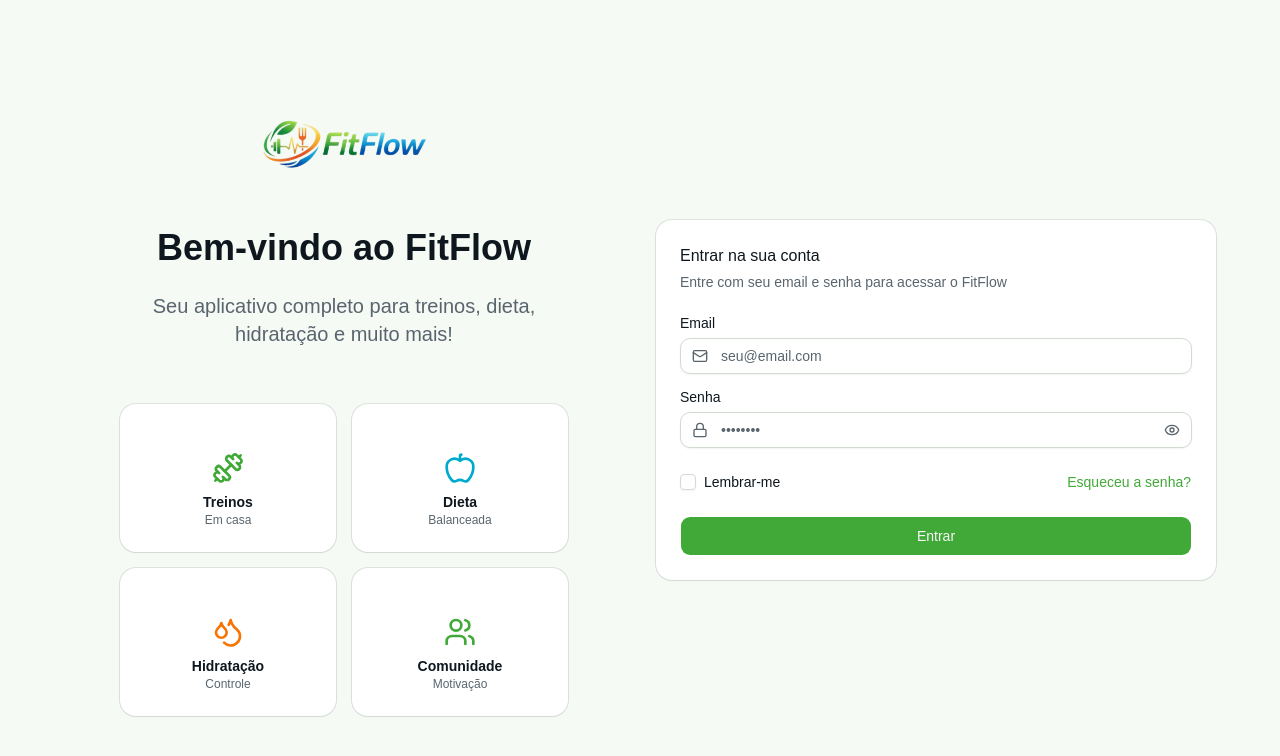
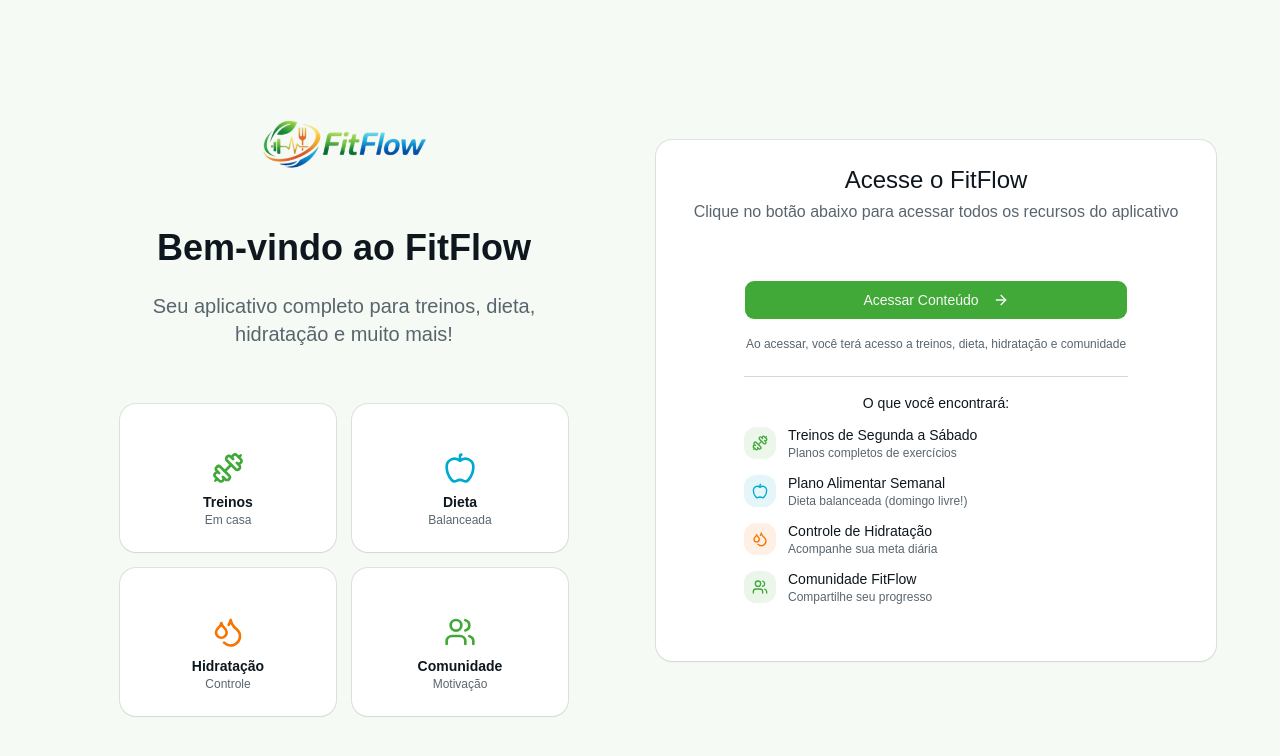
Before and after one commit to Diegoevieira/fitflow, a React (Vite) app: page /login in a window 1280 px wide. Shown: the top 756 px of the page. Built offline with nearby package versions, Linux system fonts and the light colour scheme.

Commit message:
Version 1770174759768 - Auto backup

```diff
--- a/src/contexts/AuthContext.tsx
+++ b/src/contexts/AuthContext.tsx
@@ -30,8 +30,21 @@
   useEffect(() => {
     // Verificar se usuário está autenticado ao carregar
     const checkAuth = () => {
-      const authData = localStorage.getItem('fitflow_auth')
-      if (authData) {
+      let authData = localStorage.getItem('fitflow_auth')
+
+      // Se não há usuário autenticado, criar um usuário padrão
+      if (!authData) {
+        const defaultUser: User = {
+          id: 'default-user-001',
+          name: 'Usuário',
+          email: 'usuario@fitflow.com',
+          plan: 'Premium',
+          subscriptionStatus: 'active'
+        }
+        localStorage.setItem('fitflow_auth', JSON.stringify(defaultUser))
+        localStorage.setItem('fitflow_authenticated', 'true')
+        setUser(defaultUser)
+      } else {
         try {
           const userData = JSON.parse(authData)
           setUser(userData)
--- a/src/pages/Login.tsx
+++ b/src/pages/Login.tsx
@@ -1,76 +1,22 @@
 import { useState } from 'react'
 import { useNavigate } from 'react-router-dom'
-import { useAuth } from '@/contexts/AuthContext'
 import { Card, CardContent, CardHeader, CardTitle, CardDescription } from '@/components/ui/card'
 import { Button } from '@/components/ui/button'
-import { Input } from '@/components/ui/input'
-import { Label } from '@/components/ui/label'
-import { Checkbox } from '@/components/ui/checkbox'
-import { Mail, Lock, Eye, EyeOff, Dumbbell, Apple, Droplets, Users } from 'lucide-react'
-import { toast } from 'sonner'
+import { Dumbbell, Apple, Droplets, Users, ArrowRight } from 'lucide-react'
 
 export function Login() {
   const navigate = useNavigate()
-  const { login } = useAuth()
-  const [showPassword, setShowPassword] = useState(false)
-  const [rememberMe, setRememberMe] = useState(false)
-  const [email, setEmail] = useState('')
-  const [password, setPassword] = useState('')
   const [isLoading, setIsLoading] = useState(false)
 
-  const handleLogin = async (e: React.FormEvent) => {
-    e.preventDefault()
-
-    if (!email || !password) {
-      toast.error('Preencha todos os campos')
-      return
-    }
-
+  const handleAccess = () => {
     setIsLoading(true)
 
-    // Usar o contexto de autenticação
-    const success = await login(email, password)
-
-    if (success) {
-      if (rememberMe) {
-        localStorage.setItem('fitflow_remember', 'true')
-      }
-
-      // Verificar se é primeira vez do usuário
-      const authData = localStorage.getItem('fitflow_auth')
-      if (authData) {
-        const userData = JSON.parse(authData)
-        const hasCompletedOnboarding = localStorage.getItem(`fitflow_onboarding_${userData.id}`)
-
-        if (!hasCompletedOnboarding) {
-          // Primeiro login - redirecionar para welcome
-          toast.success('Bem-vindo ao FitFlow!', {
-            description: 'Vamos configurar sua conta',
-          })
-
-          setTimeout(() => {
-            navigate('/welcome')
-          }, 1000)
-          setIsLoading(false)
-          return
-        }
-      }
-
-      toast.success('Login realizado com sucesso!', {
-        description: 'Bem-vindo de volta ao FitFlow',
-      })
-
-      // Redirecionar para dashboard
-      setTimeout(() => {
-        navigate('/')
-      }, 1000)
-    } else {
-      toast.error('Email ou senha incorretos', {
-        description: 'Verifique seus dados e tente novamente'
-      })
-    }
-
-    setIsLoading(false)
+    // Simular um pequeno delay para melhor UX
+    setTimeout(() => {
+      // Redirecionar direto para o dashboard
+      navigate('/')
+      setIsLoading(false)
+    }, 500)
   }
 
   return (
@@ -125,7 +71,7 @@
           </div>
         </div>
 
-        {/* Right Side - Login Form */}
+        {/* Right Side - Access Button */}
         <Card className="w-full">
           <CardHeader className="text-center md:hidden">
             <img
@@ -135,85 +81,82 @@
             />
           </CardHeader>
 
-          <CardHeader>
-            <CardTitle>Entrar na sua conta</CardTitle>
-            <CardDescription>
-              Entre com seu email e senha para acessar o FitFlow
+          <CardHeader className="text-center">
+            <CardTitle className="text-2xl">Acesse o FitFlow</CardTitle>
+            <CardDescription className="text-base">
+              Clique no botão abaixo para acessar todos os recursos do aplicativo
             </CardDescription>
           </CardHeader>
-          <CardContent>
-            <form onSubmit={handleLogin} className="space-y-4">
-              <div className="space-y-2">
-                <Label htmlFor="email">Email</Label>
-                <div className="relative">
-                  <Mail className="absolute left-3 top-1/2 -translate-y-1/2 h-4 w-4 text-muted-foreground" />
-                  <Input
-                    id="email"
-                    type="email"
-                    placeholder="seu@email.com"
-                    className="pl-10"
-                    value={email}
-                    onChange={(e) => setEmail(e.target.value)}
-                  />
+          <CardContent className="flex flex-col items-center space-y-6 py-8">
+            <div className="w-full max-w-sm space-y-4">
+              <Button
+                onClick={handleAccess}
+                className="w-full"
+                size="lg"
+                disabled={isLoading}
+              >
+                {isLoading ? (
+                  <>
+                    <div className="h-5 w-5 border-2 border-current border-t-transparent rounded-full animate-spin mr-2" />
+                    Acessando...
+                  </>
+                ) : (
+                  <>
+                    Acessar Conteúdo
+                    <ArrowRight className="h-5 w-5 ml-2" />
+                  </>
+                )}
+              </Button>
+
+              <p className="text-xs text-center text-muted-foreground">
+                Ao acessar, você terá acesso a treinos, dieta, hidratação e comunidade
+              </p>
+            </div>
+
+            {/* Features preview */}
+            <div className="w-full max-w-sm space-y-3 pt-4 border-t border-border">
+              <p className="text-sm font-medium text-center mb-3">O que você encontrará:</p>
+
+              <div className="flex items-center gap-3 text-sm">
+                <div className="p-2 rounded-lg bg-primary/10">
+                  <Dumbbell className="h-4 w-4 text-primary" />
+                </div>
+                <div>
+                  <p className="font-medium">Treinos de Segunda a Sábado</p>
+                  <p className="text-xs text-muted-foreground">Planos completos de exercícios</p>
                 </div>
               </div>
 
-              <div className="space-y-2">
-                <Label htmlFor="password">Senha</Label>
-                <div className="relative">
-                  <Lock className="absolute left-3 top-1/2 -translate-y-1/2 h-4 w-4 text-muted-foreground" />
-                  <Input
-                    id="password"
-                    type={showPassword ? 'text' : 'password'}
-                    placeholder="••••••••"
-                    className="pl-10 pr-10"
-                    value={password}
-                    onChange={(e) => setPassword(e.target.value)}
-                  />
-                  <button
-                    type="button"
-                    onClick={() => setShowPassword(!showPassword)}
-                    className="absolute right-3 top-1/2 -translate-y-1/2 text-muted-foreground hover:text-foreground"
-                  >
-                    {showPassword ? (
-                      <EyeOff className="h-4 w-4" />
-                    ) : (
-                      <Eye className="h-4 w-4" />
-                    )}
-                  </button>
+              <div className="flex items-center gap-3 text-sm">
+                <div className="p-2 rounded-lg bg-secondary/10">
+                  <Apple className="h-4 w-4 text-secondary" />
+                </div>
+                <div>
+                  <p className="font-medium">Plano Alimentar Semanal</p>
+                  <p className="text-xs text-muted-foreground">Dieta balanceada (domingo livre!)</p>
                 </div>
               </div>
 
-              <div className="flex items-center justify-between">
-                <div className="flex items-center space-x-2">
-                  <Checkbox
-                    id="remember"
-                    checked={rememberMe}
-                    onCheckedChange={(checked) => setRememberMe(checked as boolean)}
-                  />
-                  <label
-                    htmlFor="remember"
-                    className="text-sm font-medium leading-none peer-disabled:cursor-not-allowed peer-disabled:opacity-70"
-                  >
-                    Lembrar-me
-                  </label>
+              <div className="flex items-center gap-3 text-sm">
+                <div className="p-2 rounded-lg bg-accent/10">
+                  <Droplets className="h-4 w-4 text-accent" />
                 </div>
-                <Button variant="link" className="px-0 text-sm">
-                  Esqueceu a senha?
-                </Button>
+                <div>
+                  <p className="font-medium">Controle de Hidratação</p>
+                  <p className="text-xs text-muted-foreground">Acompanhe sua meta diária</p>
+                </div>
               </div>
 
-              <Button type="submit" className="w-full" size="lg" disabled={isLoading}>
-                {isLoading ? (
-                  <>
-                    <div className="h-4 w-4 border-2 border-current border-t-transparent rounded-full animate-spin mr-2" />
-                    Entrando...
-                  </>
-                ) : (
-                  'Entrar'
-                )}
-              </Button>
-            </form>
+              <div className="flex items-center gap-3 text-sm">
+                <div className="p-2 rounded-lg bg-primary/10">
+                  <Users className="h-4 w-4 text-primary" />
+                </div>
+                <div>
+                  <p className="font-medium">Comunidade FitFlow</p>
+                  <p className="text-xs text-muted-foreground">Compartilhe seu progresso</p>
+                </div>
+              </div>
+            </div>
           </CardContent>
         </Card>
       </div>
```
